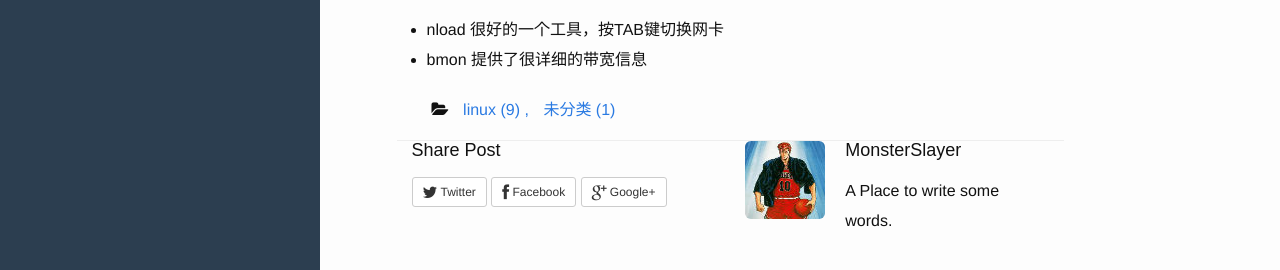
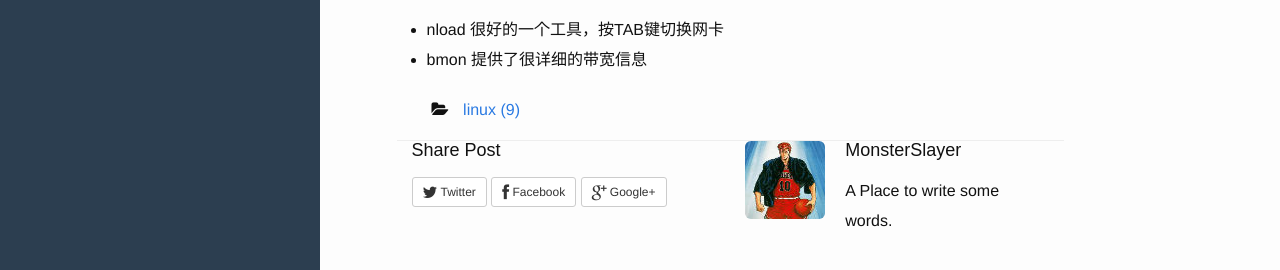
Before and after one commit to dongyado/dongyado.github.io, a Jekyll site: the page built from _posts/2014-10-27-useful-command-in-linux.md, in a window 1280 px wide and 965 px high. Shown: the part 561-831 px from the top of the window. Built offline with Jekyll 4.4.1, drawn with Linux system fonts in a browser that asks for light colours; comment, search, counter and statistics services are not loaded.

Commit message:
remove category

```diff
--- a/_posts/2014-10-27-useful-command-in-linux.md
+++ b/_posts/2014-10-27-useful-command-in-linux.md
@@ -4,7 +4,6 @@
 date: 2014-10-27 18:04:48.000000000 +08:00
 categories:
 - linux
-- 未分类
 tags: []
 status: publish
 type: post
```
